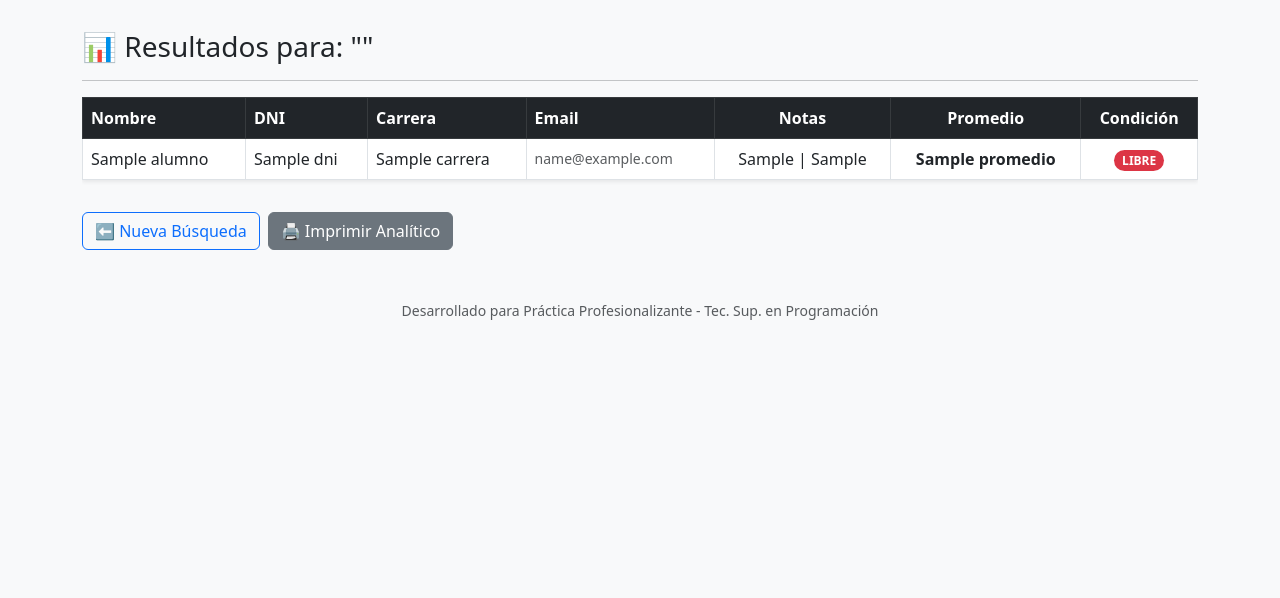
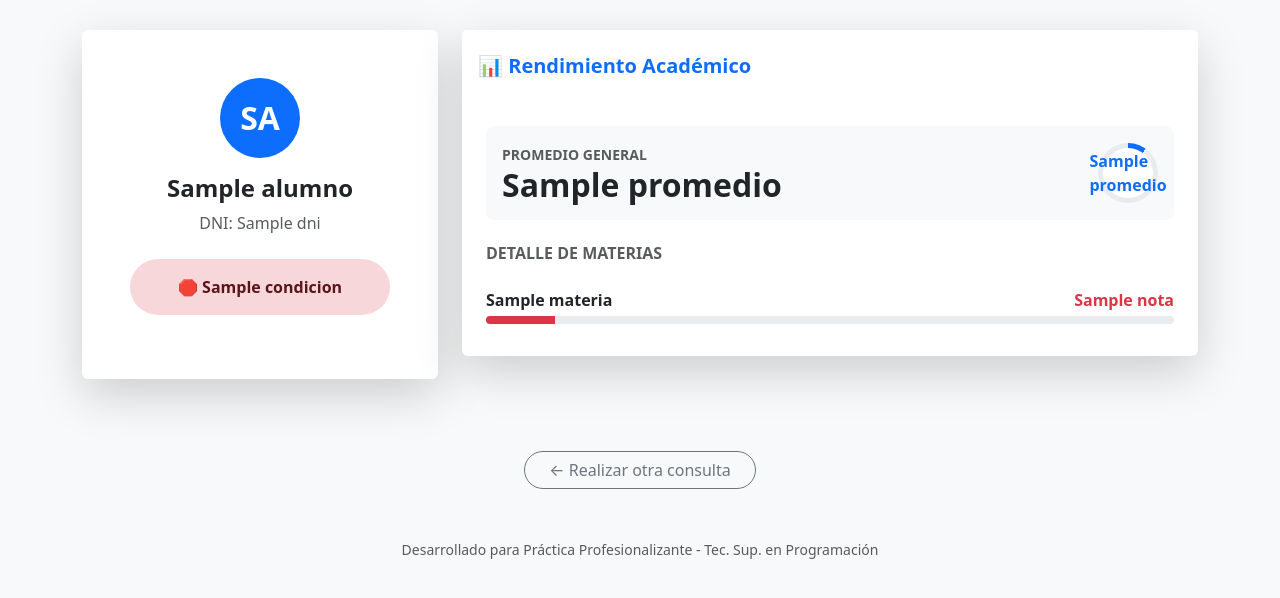
Before and after one commit to ardeco9091/sistema-gestion-ies9, a Flask app: template templates/resultado.html in a window 1280 px wide. Shown: the part 136-734 px from the top of the page. Run offline with Flask 3, Linux system fonts and the light colour scheme; the template is opened without the code that fills it: most values are stand-ins (such as "Sample title", 1, 10 or a date in 2020).

Commit message:
Update resultado.html

```diff
--- a/templates/resultado.html
+++ b/templates/resultado.html
@@ -1,66 +1,77 @@
 {% extends "base.html" %}
+
 {% block content %}
-<div class="row justify-content-center">
-    <div class="col-md-12">
-        <h3>📊 Resultados para: "{{ query }}"</h3>
-        <hr>
-        {% if resultados %}
-            <div class="table-responsive">
-                <table class="table table-hover table-bordered bg-white shadow-sm">
-                    <thead class="table-dark">
-                        <tr>
-                            <th>Nombre</th>
-                            <th>DNI</th>
-                            <th>Carrera</th>
-                            <th>Email</th>
-                            <th class="text-center">Notas</th>
-                            <th class="text-center">Promedio</th>
-                            <th class="text-center">Condición</th>
-                        </tr>
-                    </thead>
-                    <tbody>
-                        {% for alumno in resultados %}
-                        <tr>
-                            <td class="align-middle">{{ alumno.nombre }}</td>
-                            <td class="align-middle">{{ alumno.dni }}</td>
-                            <td class="align-middle">{{ alumno.carrera }}</td>
-                            <td class="align-middle small text-muted">{{ alumno.email }}</td>
+<div class="row justify-content-center animate__animated animate__fadeIn">
+    <div class="col-md-4 mb-4">
+        <div class="card shadow-lg border-0 h-100">
+            <div class="card-body text-center p-5">
+                <div class="mb-3">
+                    <span class="rounded-circle bg-primary text-white d-inline-flex align-items-center justify-content-center fs-2 fw-bold" style="width: 80px; height: 80px;">
+                        {{ alumno.nombre[:2].upper() }}
+                    </span>
+                </div>
+                <h2 class="h4 fw-bold text-dark">{{ alumno.nombre }}</h2>
+                <p class="text-muted mb-4">DNI: {{ alumno.dni }}</p>
 
-                            <td class="text-center align-middle">
-                                {{ alumno.nota1 }} | {{ alumno.nota2 }}
-                            </td>
+                {% if alumno.condicion == 'Promocional' %}
+                    <div class="alert alert-success border-0 fw-bold rounded-pill">
+                        🚀 {{ alumno.condicion }}
+                    </div>
+                {% elif alumno.condicion == 'Regular' %}
+                    <div class="alert alert-warning border-0 fw-bold rounded-pill">
+                        ⚠️ {{ alumno.condicion }}
+                    </div>
+                {% else %}
+                    <div class="alert alert-danger border-0 fw-bold rounded-pill">
+                        🛑 {{ alumno.condicion }}
+                    </div>
+                {% endif %}
+            </div>
+        </div>
+    </div>
 
-                            <td class="text-center align-middle fw-bold">
-                                {{ alumno.promedio }}
-                            </td>
+    <div class="col-md-8">
+        <div class="card shadow-lg border-0">
+            <div class="card-header bg-white border-0 py-4">
+                <h3 class="h5 fw-bold m-0 text-primary">📊 Rendimiento Académico</h3>
+            </div>
+            <div class="card-body p-4">
+                <div class="d-flex align-items-center justify-content-between mb-4 p-3 bg-light rounded-3">
+                    <div>
+                        <small class="text-muted text-uppercase fw-bold">Promedio General</small>
+                        <div class="h2 fw-bold mb-0">{{ alumno.promedio }}</div>
+                    </div>
+                    <div class="position-relative d-inline-flex align-items-center justify-content-center" style="width: 60px; height: 60px; border-radius: 50%; background: conic-gradient(var(--bs-primary) {{ alumno.promedio * 10 }}%, #e9ecef 0);">
+                        <span class="bg-white rounded-circle position-absolute" style="width: 50px; height: 50px;"></span>
+                        <span class="position-absolute fw-bold text-primary">{{ alumno.promedio }}</span>
+                    </div>
+                </div>
 
-                            <td class="text-center align-middle">
-                                {% if alumno.condicion == 'Promocionado' %}
-                                    <span class="badge rounded-pill bg-success">PROMOCIONADO</span>
-                                {% elif alumno.condicion == 'Regular' %}
-                                    <span class="badge rounded-pill bg-warning text-dark">REGULAR</span>
-                                {% else %}
-                                    <span class="badge rounded-pill bg-danger">LIBRE</span>
-                                {% endif %}
-                            </td>
-                        </tr>
-                        {% endfor %}
-                    </tbody>
-                </table>
+                <h6 class="text-muted text-uppercase fw-bold mb-3">Detalle de Materias</h6>
+                <div class="list-group list-group-flush">
+                    {% for materia in alumno.materias %}
+                    <div class="list-group-item border-0 px-0">
+                        <div class="d-flex justify-content-between mb-1">
+                            <span class="fw-bold">{{ materia.nombre }}</span>
+                            <span class="fw-bold {{ 'text-success' if materia.nota >= 6 else 'text-danger' }}">{{ materia.nota }}</span>
+                        </div>
+                        <div class="progress" style="height: 8px; border-radius: 10px;">
+                            <div class="progress-bar {{ 'bg-success' if materia.nota >= 8 else ('bg-warning' if materia.nota >= 6 else 'bg-danger') }}"
+                                 role="progressbar"
+                                 style="width: {{ materia.nota * 10 }}%">
+                            </div>
+                        </div>
+                    </div>
+                    {% endfor %}
+                </div>
             </div>
-
-            <div class="d-flex gap-2 mt-3">
-                <a href="/" class="btn btn-outline-primary">⬅ Nueva Búsqueda</a>
-                <button onclick="window.print()" class="btn btn-secondary">🖨️ Imprimir Analítico</button>
-            </div>
-
-        {% else %}
-            <div class="alert alert-warning text-center p-5">
-                <h4>⚠️ No se encontraron alumnos</h4>
-                <p>Intente buscar por otro nombre o verifique el número de DNI.</p>
-                <a href="/" class="btn btn-primary mt-3">Volver a intentar</a>
-            </div>
-        {% endif %}
+        </div>
     </div>
 </div>
+
+<div class="text-center mt-5">
+    <a href="{{ url_for('index') }}" class="btn btn-outline-secondary rounded-pill px-4">
+        ← Realizar otra consulta
+    </a>
+</div>
 {% endblock %}
```
